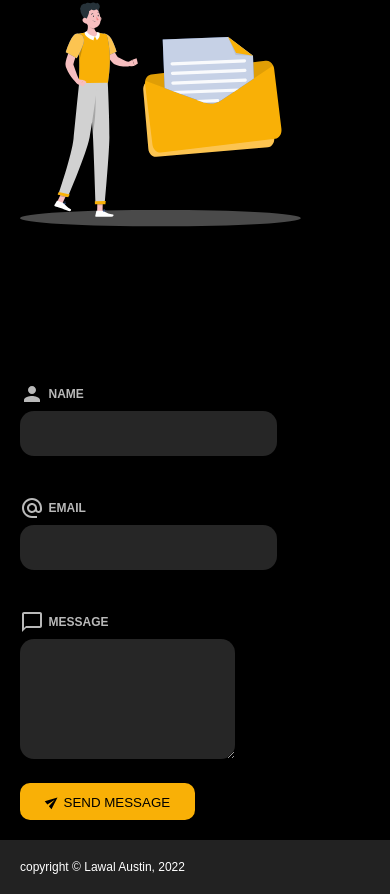
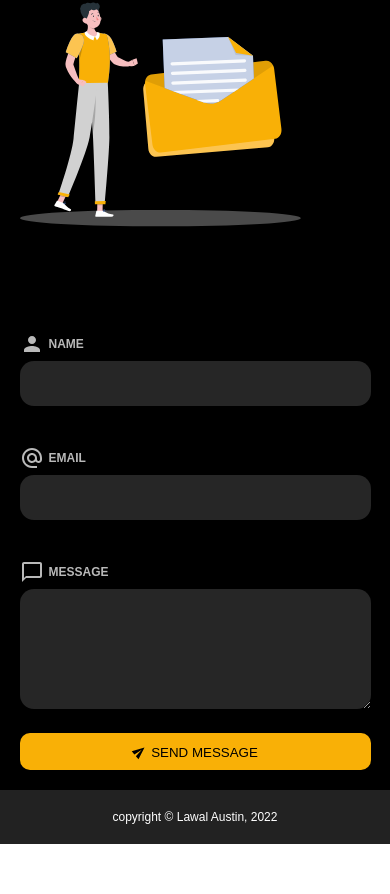
Before and after one commit to ostin01/my--portfolio, a React (Create React App) app: page / in a window 390 px wide. Shown: the part 5040-5934 px from the top of the page. After the commit the page ends 5884 px from the top, so only its background shows below. Built offline with nearby package versions, Linux system fonts and the light colour scheme.

Commit message:
restyled the input

```diff
--- a/src/component/Contact.js
+++ b/src/component/Contact.js
@@ -1,10 +1,36 @@
 import "./contact.css";
 import GitHubIcon from "@mui/icons-material/GitHub";
-import InputSection from "./InptutSection";
 import TwitterIcon from "@mui/icons-material/Twitter";
 import InstagramIcon from "@mui/icons-material/Instagram";
 import WhatsAppIcon from "@mui/icons-material/WhatsApp";
+import PersonIcon from "@mui/icons-material/Person";
+import AlternateEmailIcon from "@mui/icons-material/AlternateEmail";
+import ChatBubbleOutlineIcon from "@mui/icons-material/ChatBubbleOutline";
+import SendIcon from "@mui/icons-material/Send";
+import { useRef } from "react";
+import emailjs from "emailjs-com";
 const Contact = () => {
+  const form = useRef();
+  const sendEmail = (e) => {
+    e.preventDefault();
+
+    emailjs
+      .sendForm(
+        "service_4fwet6e",
+        "template_lxwj55m",
+        form.current,
+        "pFtDAShwNacKCRm2q"
+      )
+      .then(
+        (result) => {
+          console.log(result.text);
+        },
+        (error) => {
+          console.log(error.text);
+        }
+      );
+    e.target.reset();
+  };
   return (
     <div className="background">
       <div className="contactInput__container">
@@ -35,7 +61,42 @@ const Contact = () => {
             <img src="./images/contact.svg" alt="" />
           </div>
         </div>
-        <InputSection />
+        <div data-aos="fade-left" className="inputsection__container">
+          <form ref={form} onSubmit={sendEmail}>
+            <div className="name">
+              <h4>
+                <PersonIcon />
+                Name
+              </h4>
+              <input
+                type="text"
+                name="name"
+                id="name"
+                autoComplete="off"
+                required
+              />
+            </div>
+            <div className="email">
+              <h4>
+                <AlternateEmailIcon /> Email
+              </h4>
+              <input type="email" name="email" id="email" required />
+            </div>
+            <div className="message">
+              <h4>
+                <ChatBubbleOutlineIcon />
+                message
+              </h4>
+              <textarea name="message" rows={6} required></textarea>
+            </div>
+            <div className="submit">
+              <button type="submit">
+                <SendIcon />
+                Send message
+              </button>
+            </div>
+          </form>
+        </div>
       </div>
     </div>
   );
--- a/src/component/contact.css
+++ b/src/component/contact.css
@@ -59,6 +59,7 @@
     padding-top: 48px;
     display: flex;
     flex: 0.5;
+    margin-top: -50px;
 }
 
 .inputsection__container h4 {
@@ -77,22 +78,30 @@
 }
 
 .name input {
-    width: 500px;
+    width: 100%;
 }
 
 .email input {
-    width: 500px;
+    width: 100%;
 }
 
 form input,
 textarea {
     margin-top: 5px;
     background: hsla(0, 0%, 100%, .15);
-    padding: 15px 20px;
+    padding: 15px 0;
     border-radius: 14px;
     color: #b9b9b9;
     outline: none;
     border: none;
+}
+
+form {
+    width: 100%;
+}
+
+textarea {
+    width: 70%;
 }
 
 .submit {
@@ -126,11 +135,9 @@ button:hover {
 /* Styling the footer */
 
 .footer {
-    display: flex;
-    align-items: center;
+    text-align: center;
     background: rgb(34, 34, 34);
     color: white;
-    max-width: 100%;
 }
 
 .footer p {
@@ -144,11 +151,11 @@ button:hover {
         flex-direction: column;
     }
 
-    .name input {
+    textarea {
         width: 100%;
     }
 
-    .email input {
+    button {
         width: 100%;
     }
 }
```
